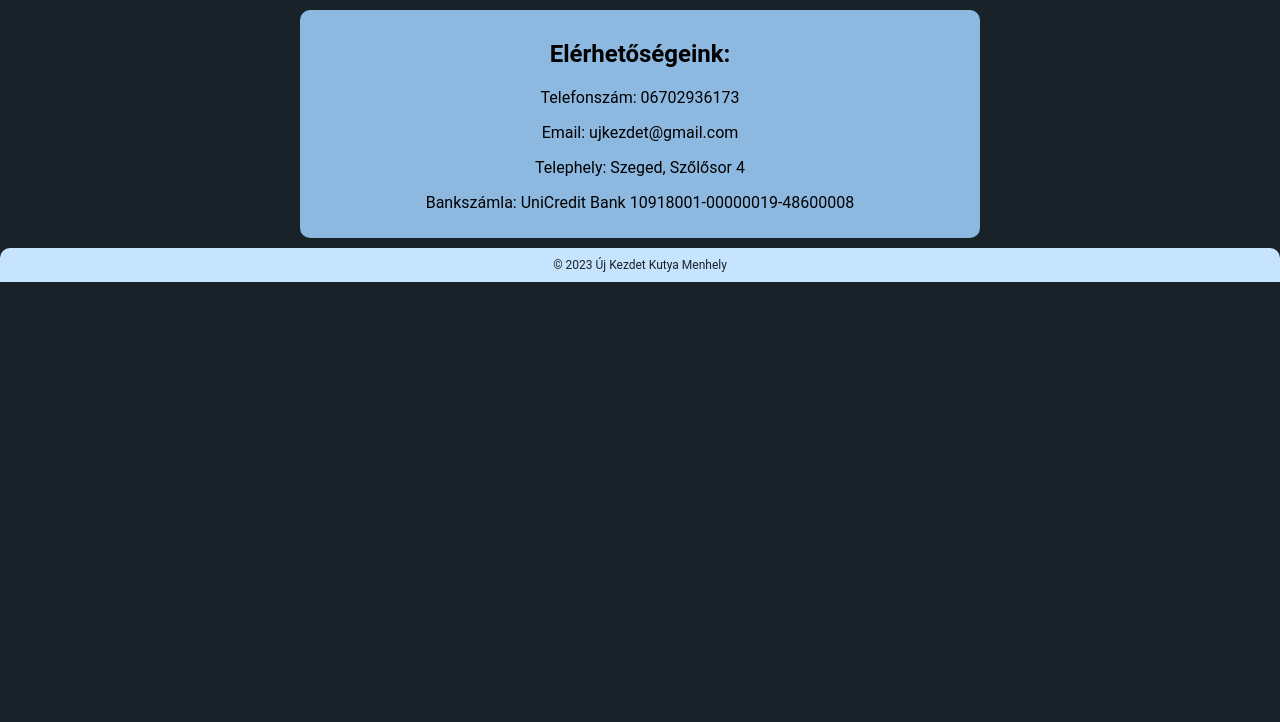
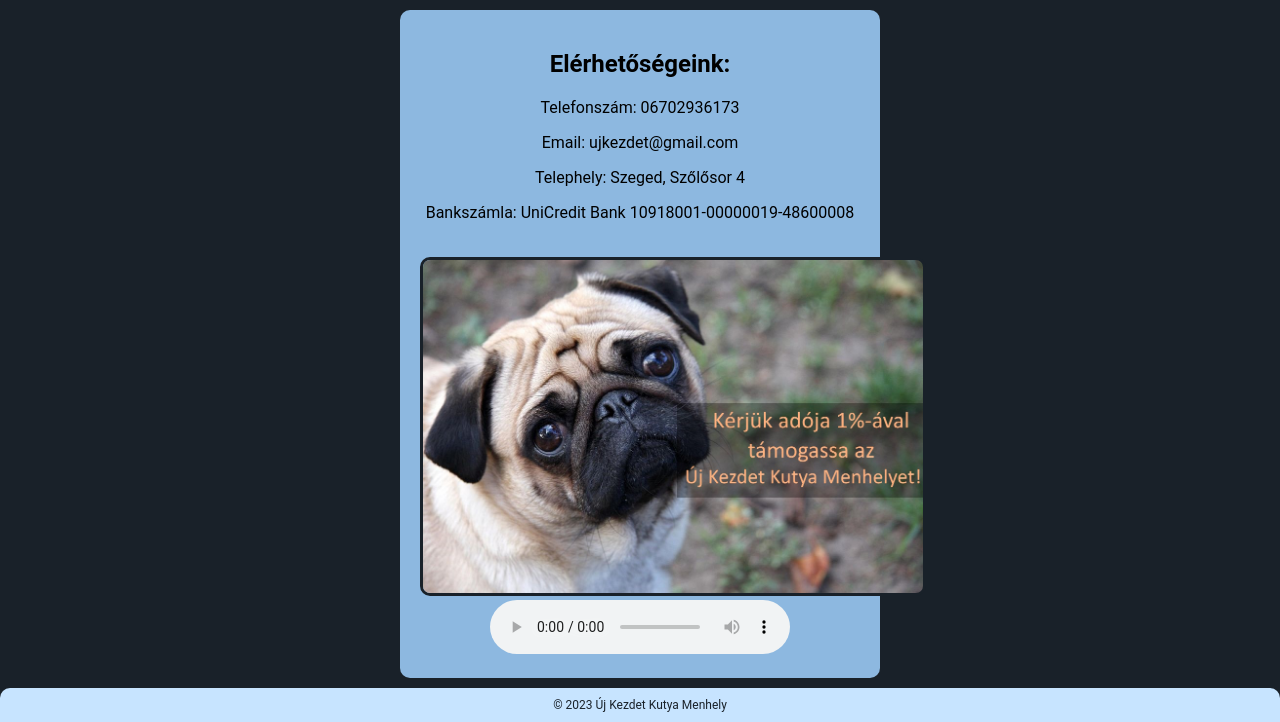
Before and after one commit to k1me/kutya_menhely, a PHP site: page /elerhetoseg.html in a window 1280 px wide. Shown: the part 142-864 px from the top of the page. Before the commit the page ends 424 px from the top, so only its background shows below. Run offline with PHP 8.4, Linux system fonts and the light colour scheme.

Commit message:
Hang,videó update

```diff
--- a/css/elerhetoseg.css
+++ b/css/elerhetoseg.css
@@ -1,13 +1,21 @@
 
 
 .div-container {
-    max-width: 1200px;
+    max-width: 700px;
     float: inherit;
-    margin: 10px 300px 10px 300px;
-    padding: 10px;
+    margin: 10px 400px 10px 400px;
+    padding: 20px;
     background-color: #8db8e0;
     border-radius: 10px;
     text-align: center;
-    flex-direction: column;
+    flex-direction: inherit;
 
 }
+img {
+
+    border-radius: 10px;
+    border-radius: 10px;
+    border-color: #192129;
+    border-style: solid;
+    border-width: 3px;
+}
--- a/elerhetoseg.html
+++ b/elerhetoseg.html
@@ -30,7 +30,16 @@
         <p>Email: ujkezdet@gmail.com</p>
         <p>Telephely: Szeged, Szőlősor 4</p>
         <p>Bankszámla: UniCredit Bank 10918001-00000019-48600008</p>
+        <br>
+        <img src="img/adoszazalek.jpg" alt="Adó 1 százalék" width="500px">
+        <audio controls autoplay>
+            <source src="multi/vonyít.mp3" type="audio/mpeg">
+
+        </audio>
+
+
     </div>
+
 
 
     <div class="footer-container">
--- a/index.html
+++ b/index.html
@@ -41,7 +41,7 @@
                         <li>&#x2022 Minden menhelyi kutyának joga van a megfelelő élettérre. Több kutya az élete jelentős részét egy kutyamenhelyen tölti, joga van a pihenésre, a nyugalomra, joga van olyan más kutyákkal élni egy térben, akikkel egyébként barátság köt.</li>
                     </ul>
                     <video class="video" width="700"  autoplay muted>
-                        <source src="img/video.mp4" type="video/mp4">
+                        <source src="multi/video.mp4" type="video/mp4">
                     </video>
                 </div>
 
```
Also changed, not shown: img/adoszazalek.jpg (added), 2 other files.
